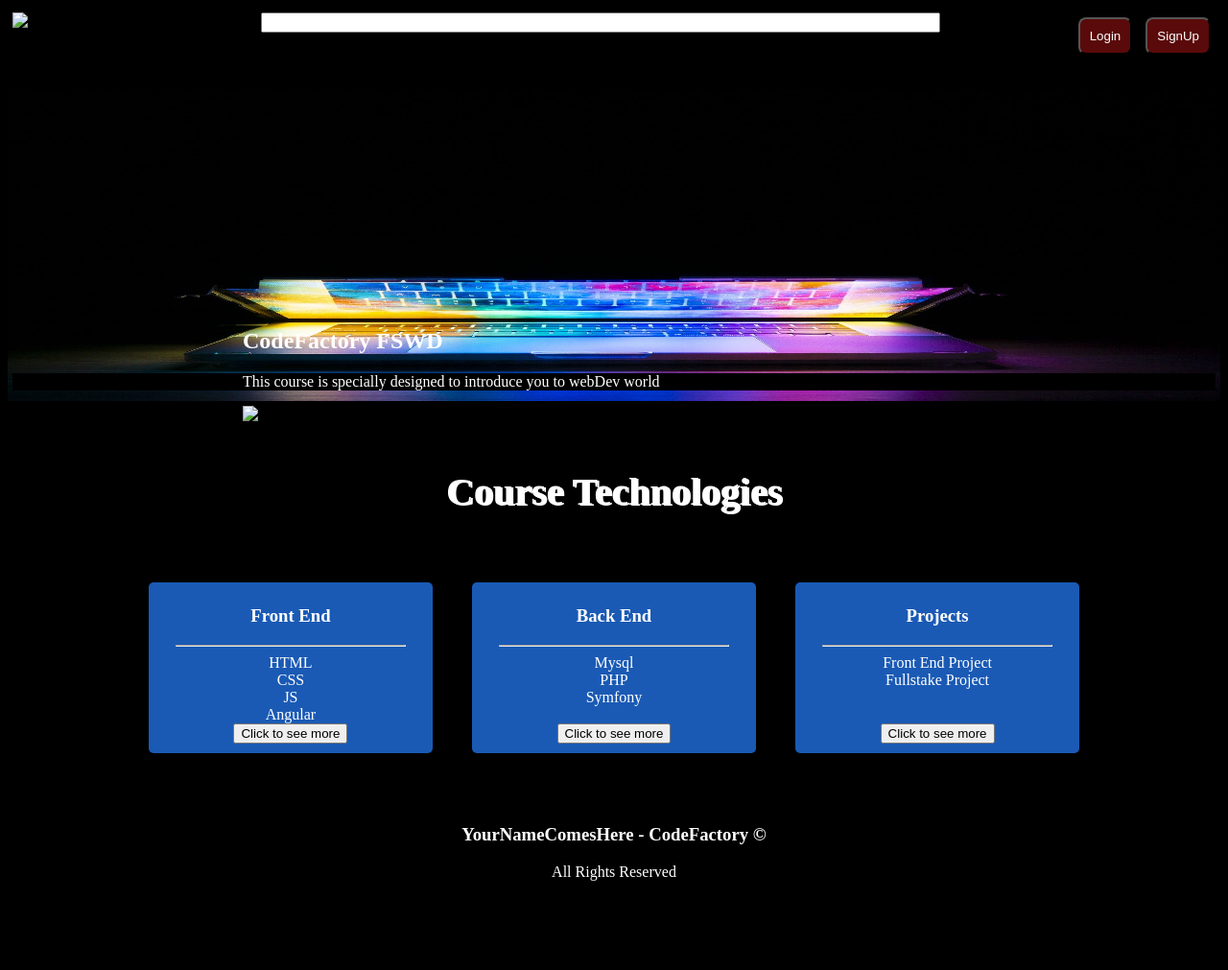
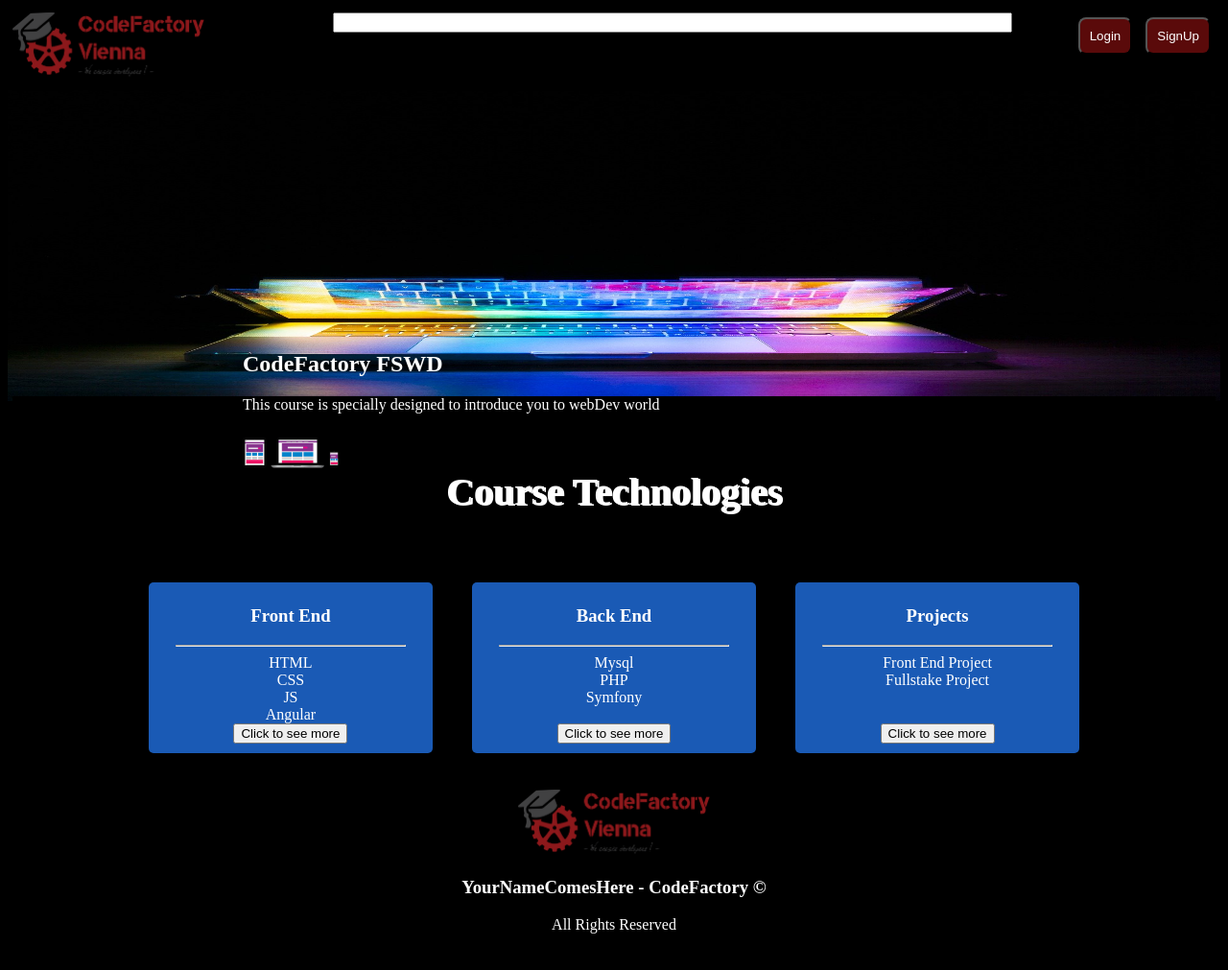
Before and after one commit to AmattahEmmanuel/AWS22-CR01, a plain HTML site: page EmmanuelAmattah/index.html in a window 1280 px wide. Shown: the whole page at 96% size. Before the commit the page ends 956 px from the top, so only its background shows below. Drawn offline with Linux system fonts and the light colour scheme; files that its build step writes are made by us from their sources; files whose address does not match are found by name.

Commit message:
Update index.html

```diff
--- a/EmmanuelAmattah/index.html
+++ b/EmmanuelAmattah/index.html
@@ -4,14 +4,14 @@
     <meta charset="UTF-8">
     <meta http-equiv="X-UA-Compatible" content="IE=edge">
     <meta name="viewport" content="width=device-width, initial-scale=1.0">
-    <link rel="stylesheet" href="css/style.css">
+    <link rel="stylesheet" href="style.css">
     <title>Code Factory</title>
 </head>
 <body>
 <div id="header">
     <div class="header">
         <div>
-            <img src="img/CFLOGO.png" alt="Logo" class="logo">
+            <img src="CFLOGO.png" alt="Logo" class="logo">
         </div>
         <div>
             <form action="#">
@@ -29,7 +29,7 @@
     <div class="cointainer">
         <h2 class="title"><strong> CodeFactory FSWD </strong></h2>
         <p class="text">This course is specially designed to introduce you to webDev world</p>
-        <img src="img/devices.png" alt="devices" class="devices">
+        <img src="devices.png" alt="devices" class="devices">
     </div>
 </div>
 <section class="mid-section">
@@ -69,7 +69,7 @@
     </div>
 </section>
 <footer>
-    <img src="img/CFLOGO.png" alt="" class="logo">
+    <img src="CFLOGO.png" alt="" class="logo">
     <h3>YourNameComesHere - CodeFactory &copy;</h3>
     <p>All Rights Reserved</p>
 </footer>
```
